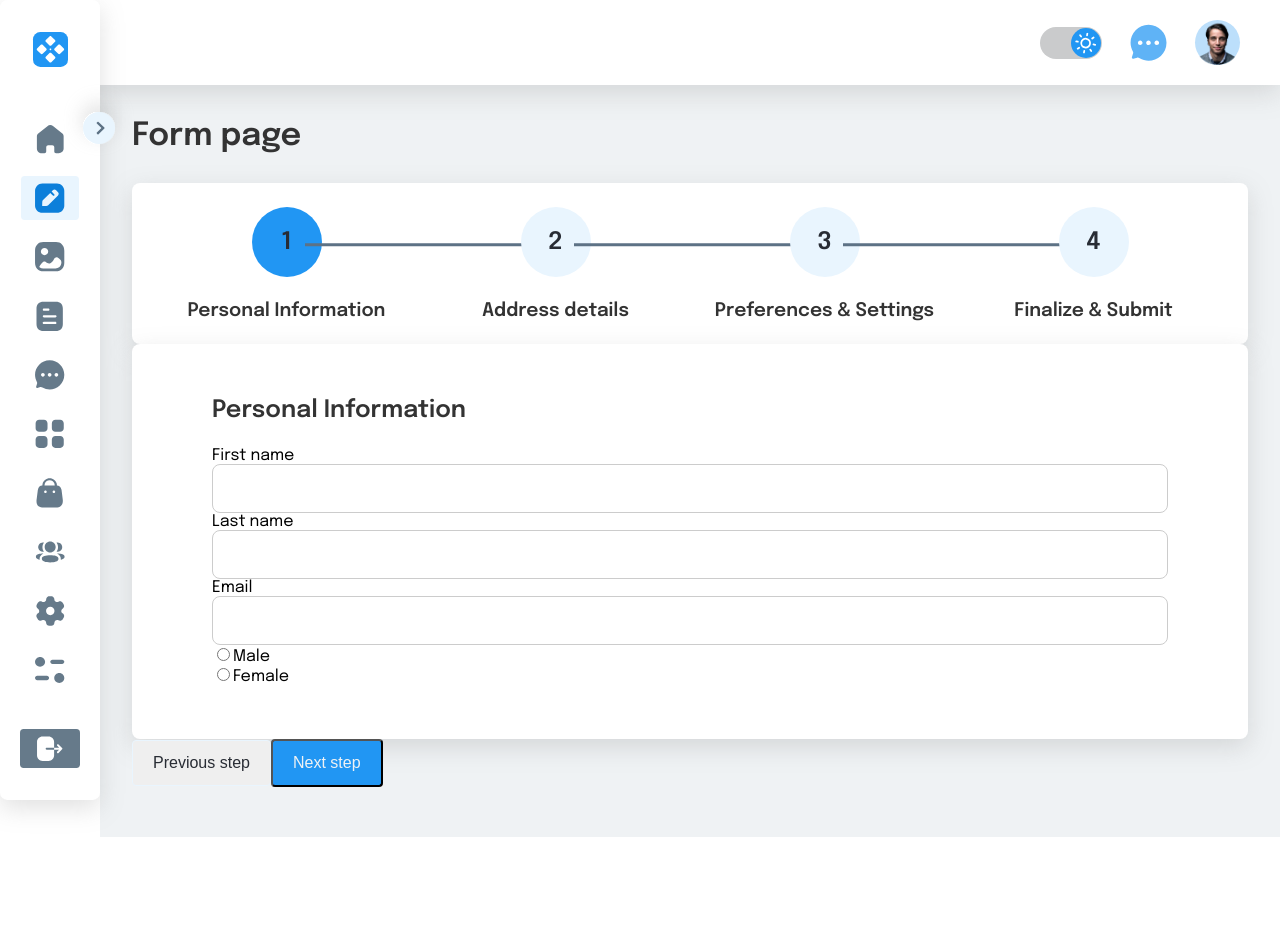
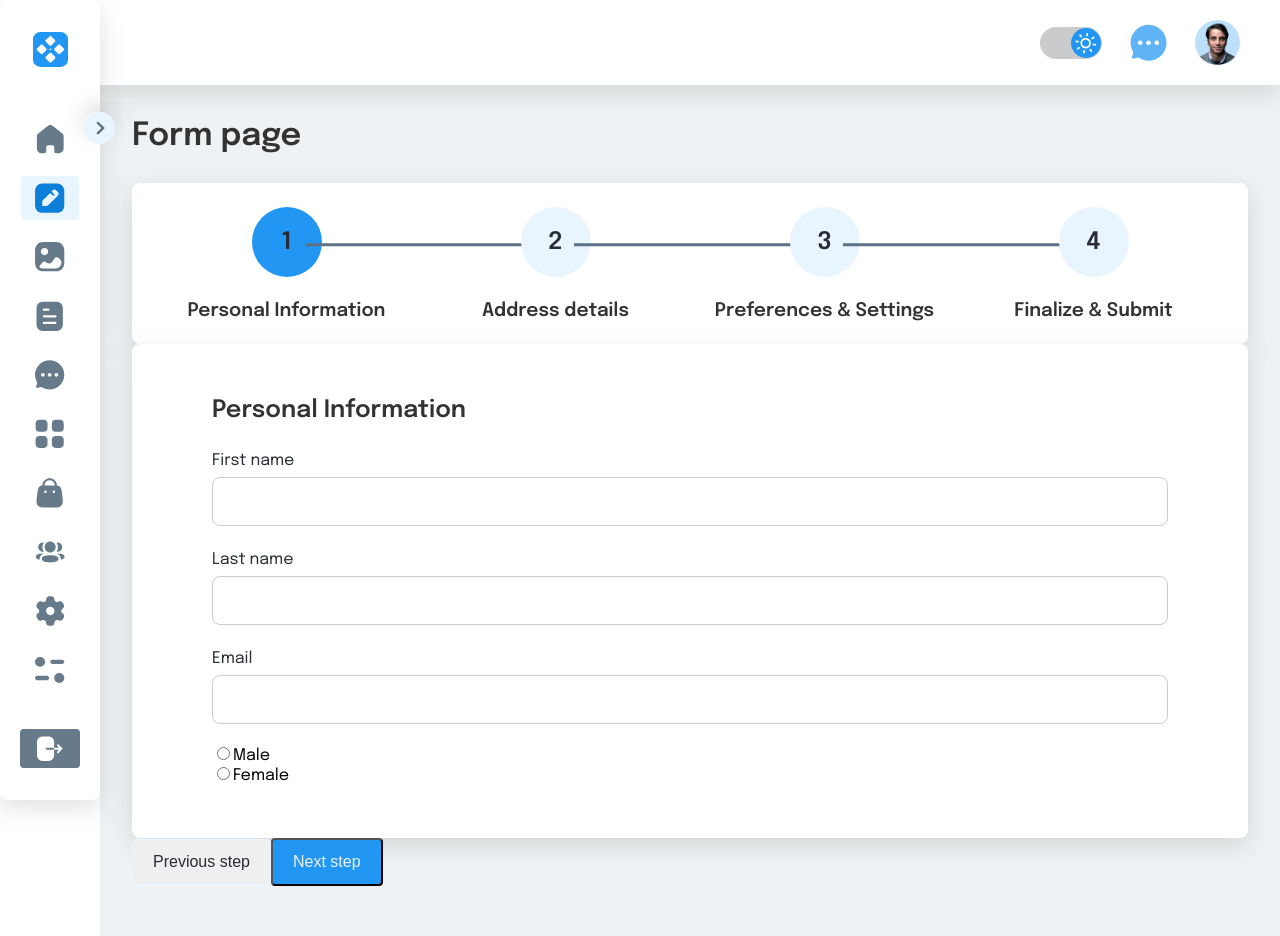
Before and after one commit to AlbinaBlazhko17/turbo, a React (Vite) app: page /form in a window 1280 px wide. Before the commit the page ends 837 px from the top, so only its background shows below. Built offline with nearby package versions, Linux system fonts and the light colour scheme.

Commit message:
feat: add custom label

```diff
--- a/src/components/CustomForm/PersonalInfoForm/PersonalInfoForm.tsx
+++ b/src/components/CustomForm/PersonalInfoForm/PersonalInfoForm.tsx
@@ -3,23 +3,24 @@ import { IDataForPersonalnfoForm } from '@/interfaces/IDataForForms';
 import CustomInput from '@/components/CustomInput/CustomInput';
 
 import style from '../customForm.module.scss';
+import CustomLabel from '@components/CustomLabel/CustomLable';
 
 function PersonalInfoForm ({formik}: {formik: FormikProps<IDataForPersonalnfoForm>}) {
 
 	return (
 		<form className={style.form} onSubmit={formik.handleSubmit}>
 			<h2>Personal Information</h2>
-			<label htmlFor="firstName" className={style.form__label}>First name</label>
+			<CustomLabel label="firstName">First name</CustomLabel>
 			<CustomInput formik={formik} label="firstName" type="text" />
 			{formik.touched.firstName && formik.errors.firstName && (
 				<div className="error">{formik.errors.firstName}</div>
 			)}
-			<label htmlFor="lastName" className={style.form__label}>Last name</label>
+			<CustomLabel label="lastName">Last name</CustomLabel>
 			<CustomInput formik={formik} label="lastName" type="text" />
 			{formik.touched.lastName && formik.errors.lastName && (
 				<div className="error">{formik.errors.lastName}</div>)
 			}
-			<label htmlFor="email" className={style.form__label}>Email</label>
+			<CustomLabel label="email">Email</CustomLabel>
 			<CustomInput formik={formik} label="email" type="email" />
 			{formik.touched.email && formik.errors.email && (
 					<div className="error">{formik.errors.email}</div>)
--- a/src/components/CustomInput/customInput.module.scss
+++ b/src/components/CustomInput/customInput.module.scss
@@ -4,9 +4,11 @@
 	padding: 16px;
 	border-radius: 8px;
 	border: 1px solid #CCC;
+	margin-bottom: 20px;
 	&__dark {
 		background: $grey;
 		border: 1px solid #fff;
 		color: #fff;
+		font-size: 16px;
 	}
 }
--- /dev/null
+++ b/src/components/CustomLabel/CustomLable.tsx
@@ -0,0 +1,14 @@
+import cn from 'classnames'
+import { ThemeContext } from '@theme/theme';
+import { useContext } from 'react';
+
+import style from './customLable.module.scss';
+
+function CustomLabel({label, children}: {label: string, children: string}) {
+	const {theme} = useContext(ThemeContext);
+	return (
+		<label htmlFor={label} className={cn(style.label, style[`label__${theme}`])}>{children}</label>
+	)
+}
+
+export default CustomLabel;
--- /dev/null
+++ b/src/components/CustomLabel/customLable.module.scss
@@ -0,0 +1,10 @@
+@import '@scss/index.scss';
+
+.label {
+	color: $black;
+	margin-bottom: 8px;
+	margin-top: 5px;
+	&__dark {
+		color: $white;
+	}
+}
```
